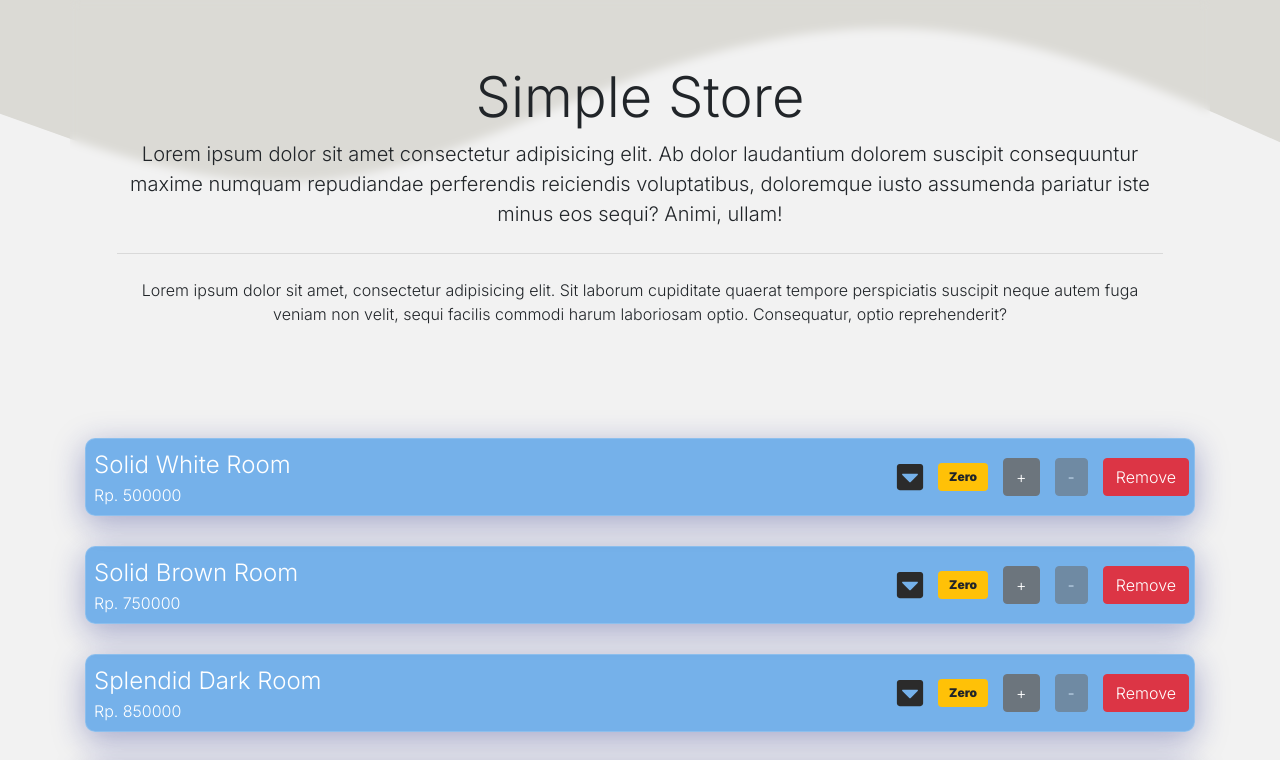
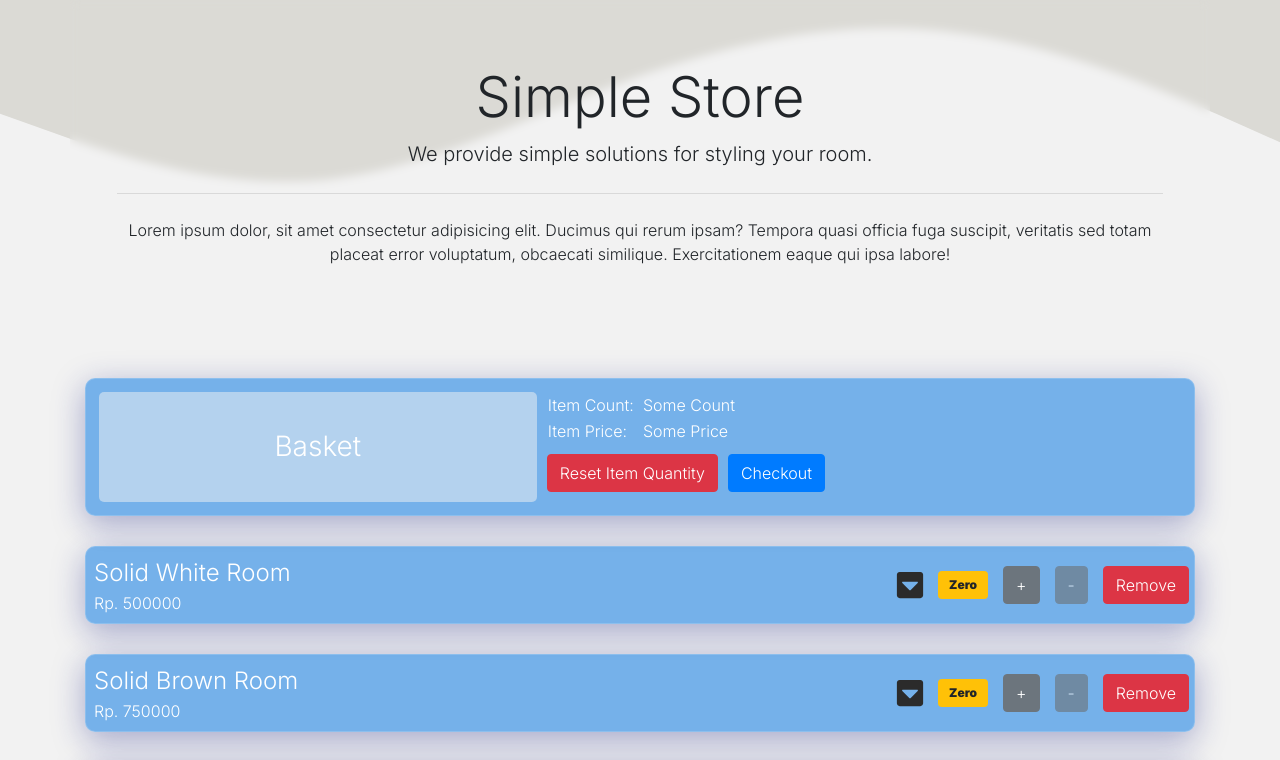
Before and after one commit to alvinAdler/simple-store, a React (Create React App) app: page / in a window 1280 px wide. Shown: the top 760 px of the page. Built offline with nearby package versions, Linux system fonts and the light colour scheme; data requests are answered from the project's data file.

Commit message:
Added placeholder for the item basket

```diff
--- a/src/App.js
+++ b/src/App.js
@@ -4,9 +4,14 @@ import axios from 'axios'
 import './App.css';
 
 import Item from './components/Item/Item'
+import Basket from './components/Basket/Basket'
 
 function App () {
   const [items, setItems] = useState([])
+  const [itemCounter, setItemCounter] = useState({
+    totalCounter: 0, //The total number of item within the itemList
+    itemList: [] //List of items that contains the item name and quantity
+  })
 
   useEffect(() => {
     axios({
@@ -25,10 +30,13 @@ function App () {
       <div className="App container">
         <div className="sample-header jumbotron">
           <h1 className="display-4">Simple Store</h1>
-          <p className="lead">Lorem ipsum dolor sit amet consectetur adipisicing elit. Ab dolor laudantium dolorem suscipit consequuntur maxime numquam repudiandae perferendis reiciendis voluptatibus, doloremque iusto assumenda pariatur iste minus eos sequi? Animi, ullam!</p>
+          <p className="lead">We provide simple solutions for styling your room.</p>
           <hr className="my-4" />
-          <p>Lorem ipsum dolor sit amet, consectetur adipisicing elit. Sit laborum cupiditate quaerat tempore perspiciatis suscipit neque autem fuga veniam non velit, sequi facilis commodi harum laboriosam optio. Consequatur, optio reprehenderit?</p>
+          <p>Lorem ipsum dolor, sit amet consectetur adipisicing elit. Ducimus qui rerum ipsam? Tempora quasi officia fuga suscipit, veritatis sed totam placeat error voluptatum, obcaecati similique. Exercitationem eaque qui ipsa labore!</p>
         </div>
+
+        <Basket/>
+
         {items.map((item, index) => {
           return(
             <Item key={index} itemDetails={item}/>
--- /dev/null
+++ b/src/components/Basket/Basket.jsx
@@ -0,0 +1,32 @@
+import React, { Component } from 'react'
+
+import './Basket_master.css'
+
+class Basket extends Component {
+    state = {  }
+    render() {
+        return (
+            <div className = "basket-container">
+                <h3>Basket</h3>
+                <table className="price-details">
+                    <tbody>
+                        <tr>
+                            <td width="15%">Item Count: </td>
+                            <td>Some Count</td>
+                        </tr>
+                        <tr>
+                            <td width="15%">Item Price: </td>
+                            <td>Some Price</td>
+                        </tr>
+                    </tbody>
+                </table>
+                <div className="price-options">
+                    <button className="btn btn-danger">Reset Item Quantity</button>
+                    <button className="btn btn-primary">Checkout</button>
+                </div>
+            </div>
+        );
+    }
+}
+
+export default Basket;
--- /dev/null
+++ b/src/components/Basket/Basket_master.css
@@ -0,0 +1,40 @@
+.basket-container {
+    display: grid;
+    grid-template-columns: repeat(2, auto);
+    grid-template-rows: repeat(3, auto);
+    align-items: stretch;
+    gap: 10px 10px;
+    padding: 0.8rem;
+    background: rgba( 34, 133, 228, 0.60);
+    box-shadow: 0 8px 32px 0 rgba( 31, 38, 135, 0.37);
+    backdrop-filter: blur( 12.0px);
+    -webkit-backdrop-filter: blur( 12.0px);
+    border-radius: 10px;
+    border: 1px solid rgba( 255, 255, 255, 0.18);
+    color: white;
+}
+
+.basket-container h3 {
+    /* border: 3px solid orange; */
+    border-radius: 5px;
+    background-color: rgba(242, 242, 242, 0.5);
+    grid-column: 1 / 1;
+    grid-row: 1 / span 3;
+    margin: 0;
+    display: flex;
+    justify-content: center;
+    align-items: center;
+}
+
+.price-options {
+    /* border: 3px solid green; */
+    display: flex;
+}
+
+.price-options button {
+    margin: 0 5px;
+}
+
+.price-options button:first-child {
+    margin-left: 0;
+}
--- a/src/components/Item/Item.jsx
+++ b/src/components/Item/Item.jsx
@@ -28,14 +28,12 @@ class Item extends Component {
             5. itemDesc
         */
         const {
-            itemId,
             itemName,
             itemPrice,
             imageUrl,
             itemMotto,
             itemDesc} = this.props.itemDetails
 
-            console.log(this.props.itemDetails)
         return (
             <div className="item-container">
                 <section className="main-section">
@@ -56,7 +54,6 @@ class Item extends Component {
                         alt="Not Found"
                         className="item-image"
                         />
-                        {console.log(imageUrl)}
                         <div className="item-desc">
                             <h4>{itemMotto}</h4>
                             {itemDesc.split("|||").map((para, index) => (
```
